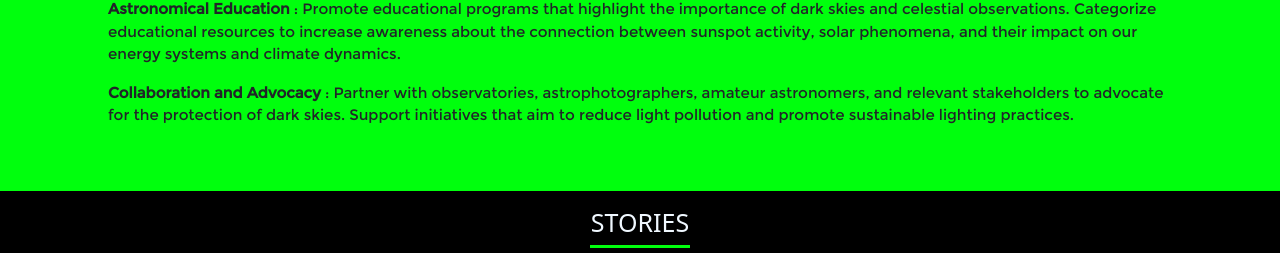
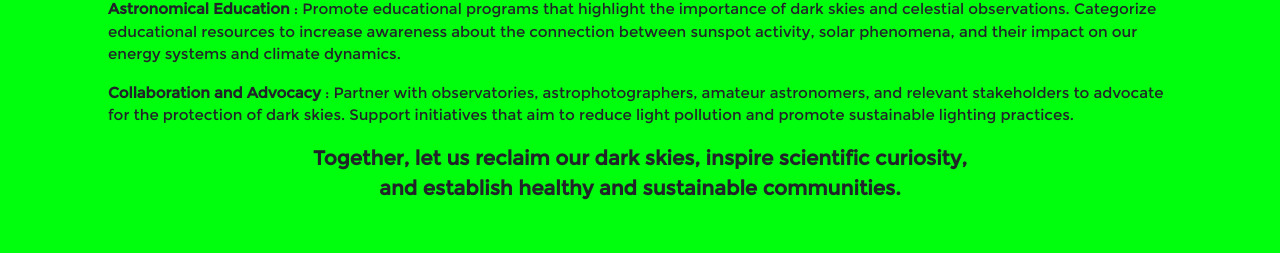
Before and after one commit to Rushikeshsr/thecircularweb, a React (Create React App) app in the folder circular/: page / in a window 1280 px wide. Shown: the part 3054-3307 px from the top of the page. Built offline with nearby package versions, Linux system fonts and the light colour scheme.

Commit message:
home updated with content

```diff
--- a/circular/src/components/home.js
+++ b/circular/src/components/home.js
@@ -97,6 +97,10 @@ const Home = () => {
           </p>
           <p className='para'>
             <span style={{fontWeight:"bold"}}>Collaboration and Advocacy </span>: Partner with observatories, astrophotographers, amateur astronomers, and relevant stakeholders to advocate for the protection of dark skies. Support initiatives that aim to reduce light pollution and promote sustainable lighting practices.
+          </p>
+          <p data-aos="flip-left" data-aos-delay="100" className='para text-center' style={{fontSize:"20px",fontWeight:"bold"}}>
+            Together, let us reclaim our dark skies, inspire scientific curiosity,<br/>
+            and establish healthy and sustainable communities.
           </p>
        </div>
       <div className='section2 p-3'>
```
